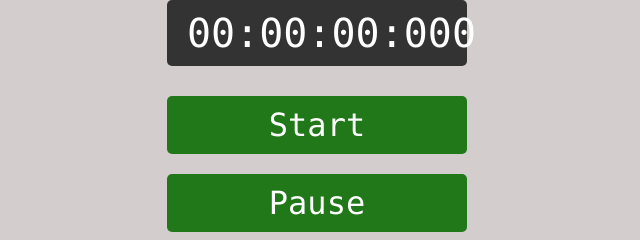
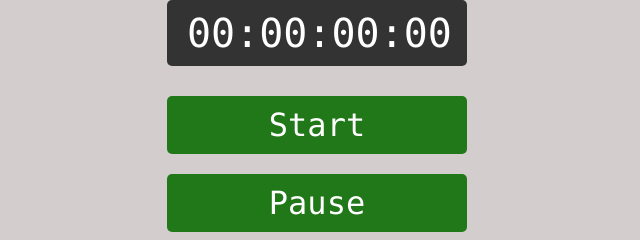
Before and after one commit to Hiremathnandeesh07/Stop_Watch, a plain HTML site: page index.html in a window 1280 px wide. Shown: the top 240 px of the page, 323-963 px from the left. Drawn offline with Linux system fonts and the light colour scheme.

Commit message:
Update index.html
miliseconds to 2 digits

```diff
--- a/index.html
+++ b/index.html
@@ -12,7 +12,7 @@
 
 <body>
     <div id="timeContainer">
-        <div id="timeDisplay">00:00:00:000</div>
+        <div id="timeDisplay">00:00:00:00</div>
         <button id="startBtn" class="timerbtn">Start</button>
         <button id="pauseBtn" class="timerbtn">Pause</button>
         <button id="resetBtn" class="timerbtn">Reset</button>
```
